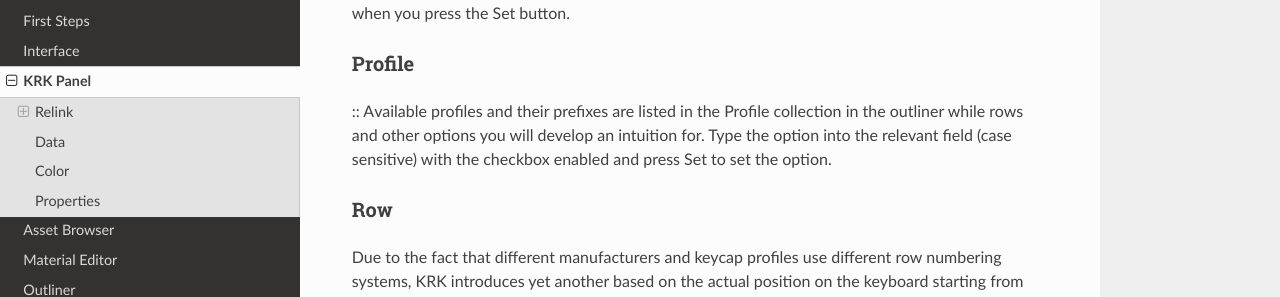
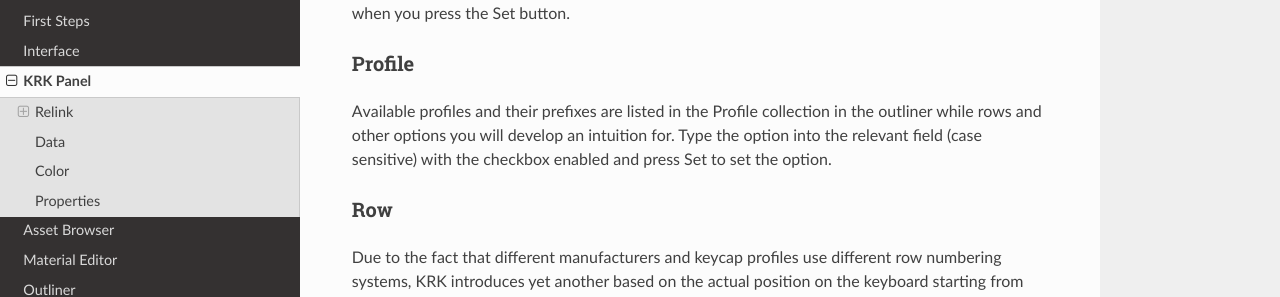
Before and after one commit to imperfectlink/KeyboardRenderKit, a Sphinx documentation site: the page built from docs/source/krkpanel.rst, in a window 1280 px wide and 900 px high, scrolled down 1021 px. Shown: the part 156-453 px from the top of the window. Built offline with Sphinx 7.4.7 and the Read the Docs theme 2.0.0, drawn with Linux system fonts in a browser that asks for light colours.

```diff
--- a/docs/source/krkpanel.rst
+++ b/docs/source/krkpanel.rst
@@ -9,8 +9,7 @@ Relink is an object data manager designed to quickly swap between keycap profile
 
 Profile
 ----
-::
-Available profiles and their prefixes are listed in the Profile collection in the outliner while rows and other options you will develop an intuition for. Type the option into the relevant field (case sensitive) with the checkbox enabled and press Set to set the option.
+Available profiles and their prefixes are listed in the Profile collection in the outliner while rows and other options you will develop an intuition for. Type the option into the relevant field (case sensitive) with the checkbox enabled and press Set to set the option. ::
 
 Row
 ----
```
